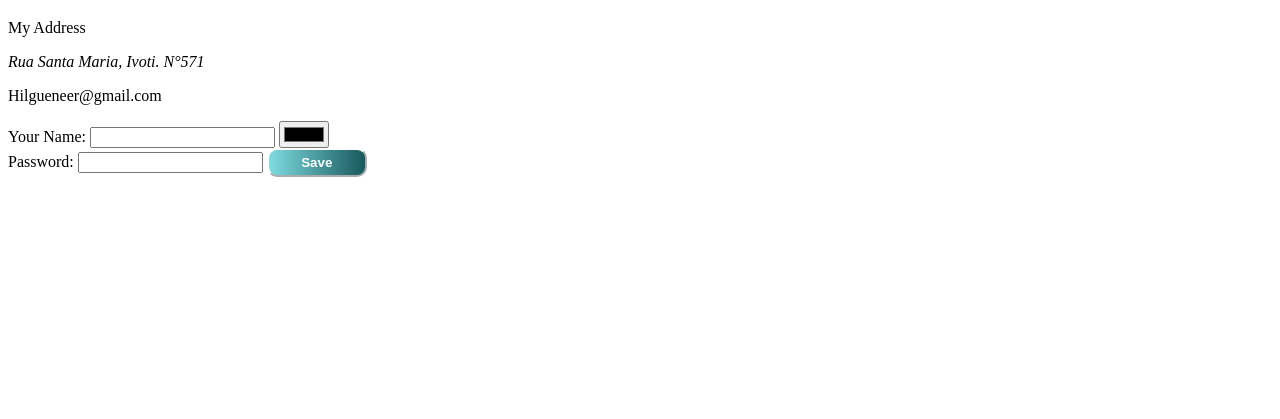
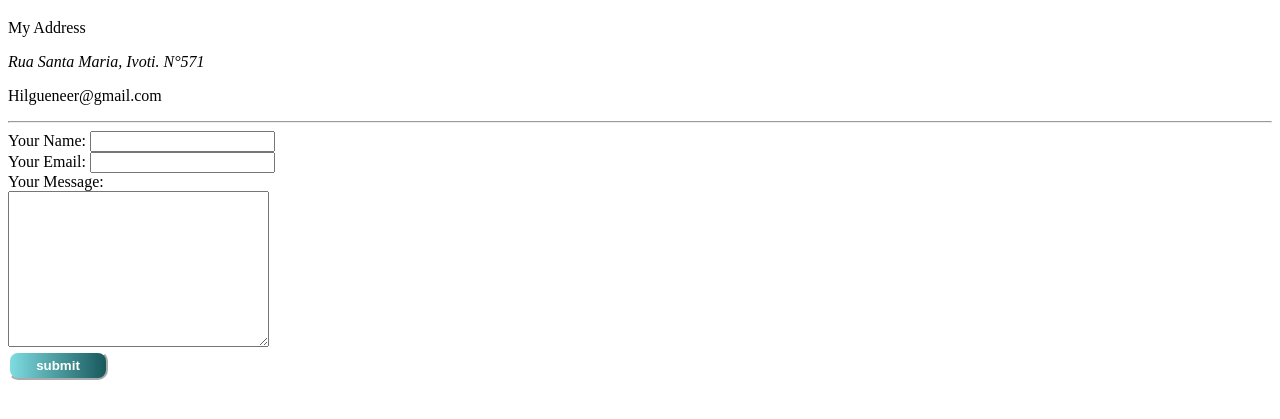
Before and after one commit to Hilguener/Web-Development-Bootcamp-Angela-Yu, a plain HTML site: page Contact Me.html in a window 1280 px wide. Shown: the part 61-480 px from the top of the page. Drawn offline with Linux system fonts and the light colour scheme.

Commit message:
Update Contact Me.html

```diff
--- a/Contact Me.html
+++ b/Contact Me.html
@@ -23,13 +23,15 @@
     <p>My Address</p>
     <address>Rua Santa Maria, Ivoti. N°571</address>
     <p>Hilgueneer@gmail.com</p>
-    <form action="" method="post">
+    <hr>
+    <form action="mailto:Filgner123@gmail.com" method="post" enctype="text/plain">
     <label for="GET-name">Your Name:</label>
-    <input id="GET-name" type="text">
-    <input type="color" name="" id=""><br>
-    <label for="">Password:</label>
-    <input type="password">
-    <input type="submit" value="Save" class="btn">
+    <input id="GET-name" name="yourName" type="text"><br>
+    <label for="">Your Email:</label>
+    <input type="email" name="yourEmail"><br>
+    <label for="">Your Message:</label><br>
+    <textarea name="yourMessage" id="" cols="30" rows="10"></textarea><br>
+    <input type="submit" value="submit" class="btn">
     </form>
 
 
```
